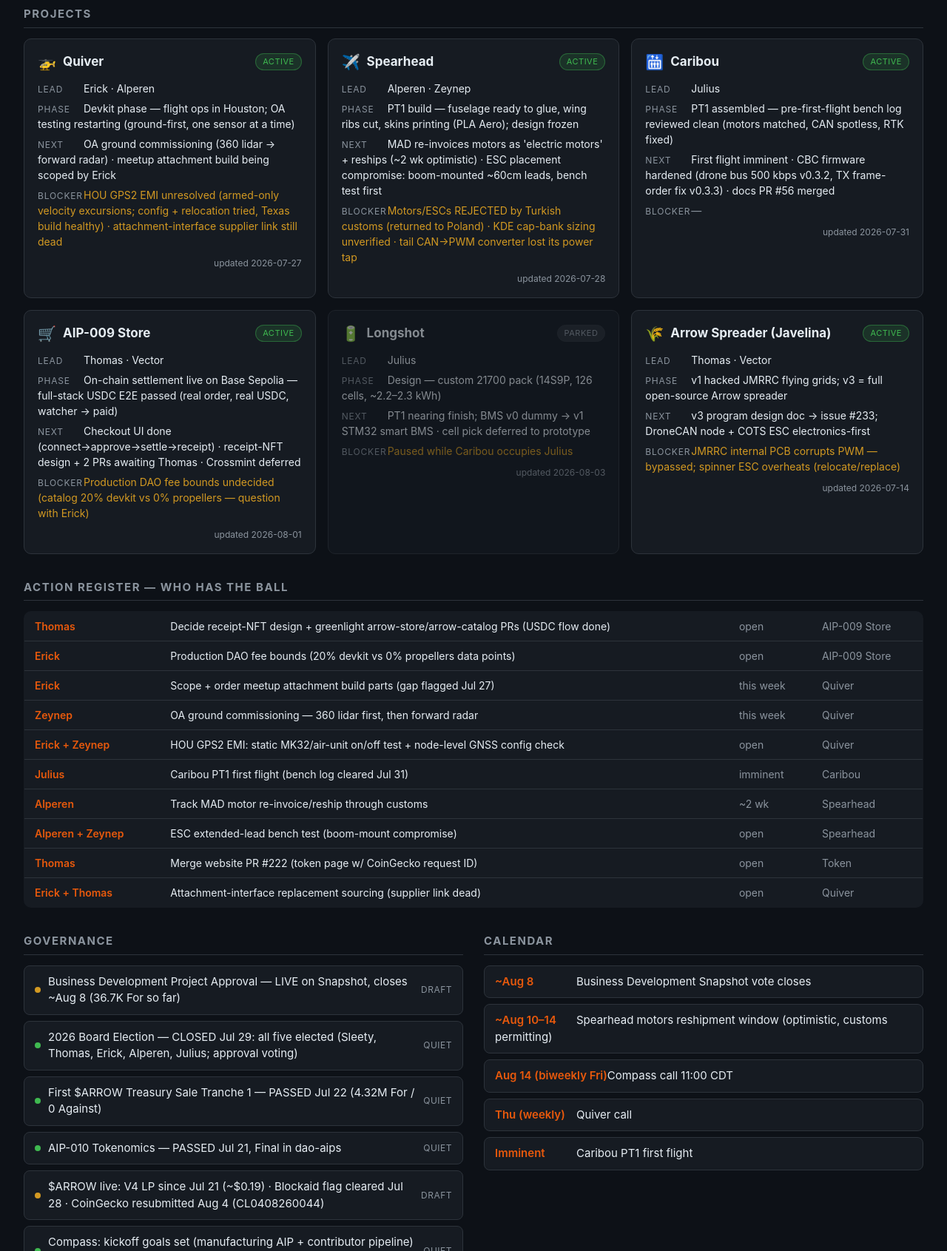
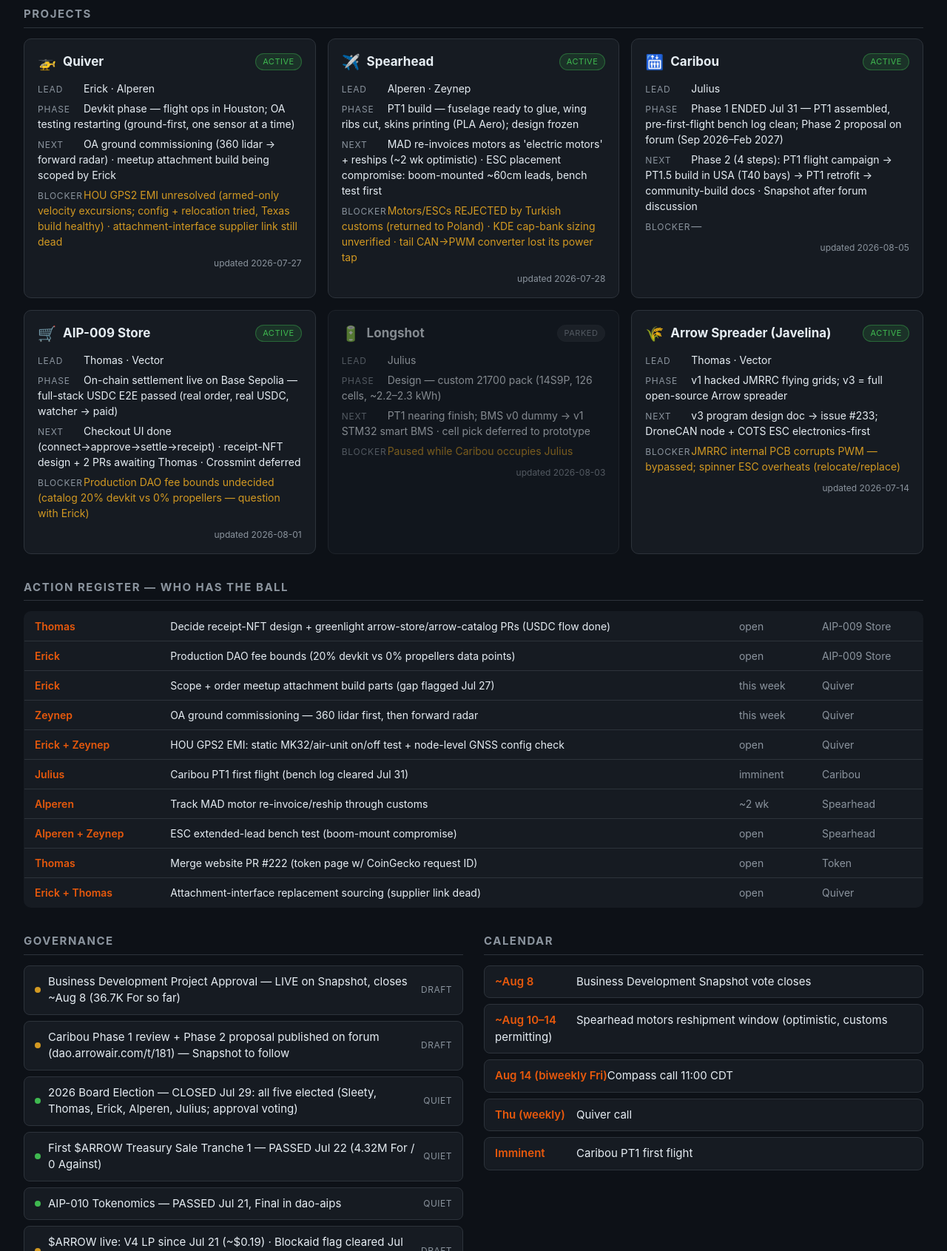
Before and after one commit to Arrow-air/dashboards, a plain HTML site: page index.html in a window 1280 px wide. Shown: the part 120-1811 px from the top of the page at 74% size. Drawn offline with Linux system fonts and the light colour scheme.

Commit message:
Caribou: Phase 1 ended Jul 31, Phase 2 proposal live on forum (topic 181)
Co-Authored-By: Claude Fable 5 <noreply@anthropic.com>

```diff
--- a/index.html
+++ b/index.html
@@ -78,10 +78,10 @@
     <div class="card">
       <div class="card-head"><span class="pemoji">🛗</span><h3>Caribou</h3><span class="badge active-badge">active</span></div>
       <div class="row"><span class="lbl">Lead</span>Julius</div>
-      <div class="row"><span class="lbl">Phase</span>PT1 assembled — pre-first-flight bench log reviewed clean (motors matched, CAN spotless, RTK fixed)</div>
-      <div class="row"><span class="lbl">Next</span>First flight imminent · CBC firmware hardened (drone bus 500 kbps v0.3.2, TX frame-order fix v0.3.3) · docs PR #56 merged</div>
+      <div class="row"><span class="lbl">Phase</span>Phase 1 ENDED Jul 31 — PT1 assembled, pre-first-flight bench log clean; Phase 2 proposal on forum (Sep 2026–Feb 2027)</div>
+      <div class="row"><span class="lbl">Next</span>Phase 2 (4 steps): PT1 flight campaign → PT1.5 build in USA (T40 bays) → PT1 retrofit → community-build docs · Snapshot after forum discussion</div>
       <div class="row blocker none"><span class="lbl">Blocker</span>—</div>
-      <div class="updated">updated 2026-07-31</div>
+      <div class="updated">updated 2026-08-05</div>
     </div>
     <div class="card">
       <div class="card-head"><span class="pemoji">🛒</span><h3>AIP-009 Store</h3><span class="badge active-badge">active</span></div>
@@ -114,7 +114,7 @@
 <div class="cols">
 <div>
 <h2>Governance</h2>
-<ul><li class="gov draft"><span class="dot"></span>Business Development Project Approval — LIVE on Snapshot, closes ~Aug 8 (36.7K For so far)<span class="gstate">draft</span></li><li class="gov quiet"><span class="dot"></span>2026 Board Election — CLOSED Jul 29: all five elected (Sleety, Thomas, Erick, Alperen, Julius; approval voting)<span class="gstate">quiet</span></li><li class="gov quiet"><span class="dot"></span>First $ARROW Treasury Sale Tranche 1 — PASSED Jul 22 (4.32M For / 0 Against)<span class="gstate">quiet</span></li><li class="gov quiet"><span class="dot"></span>AIP-010 Tokenomics — PASSED Jul 21, Final in dao-aips<span class="gstate">quiet</span></li><li class="gov draft"><span class="dot"></span>$ARROW live: V4 LP since Jul 21 (~$0.19) · Blockaid flag cleared Jul 28 · CoinGecko resubmitted Aug 4 (CL0408260044)<span class="gstate">draft</span></li><li class="gov quiet"><span class="dot"></span>Compass: kickoff goals set (manufacturing AIP + contributor pipeline) · bounty creation session ran Jul 31<span class="gstate">quiet</span></li></ul>
+<ul><li class="gov draft"><span class="dot"></span>Business Development Project Approval — LIVE on Snapshot, closes ~Aug 8 (36.7K For so far)<span class="gstate">draft</span></li><li class="gov draft"><span class="dot"></span>Caribou Phase 1 review + Phase 2 proposal published on forum (dao.arrowair.com/t/181) — Snapshot to follow<span class="gstate">draft</span></li><li class="gov quiet"><span class="dot"></span>2026 Board Election — CLOSED Jul 29: all five elected (Sleety, Thomas, Erick, Alperen, Julius; approval voting)<span class="gstate">quiet</span></li><li class="gov quiet"><span class="dot"></span>First $ARROW Treasury Sale Tranche 1 — PASSED Jul 22 (4.32M For / 0 Against)<span class="gstate">quiet</span></li><li class="gov quiet"><span class="dot"></span>AIP-010 Tokenomics — PASSED Jul 21, Final in dao-aips<span class="gstate">quiet</span></li><li class="gov draft"><span class="dot"></span>$ARROW live: V4 LP since Jul 21 (~$0.19) · Blockaid flag cleared Jul 28 · CoinGecko resubmitted Aug 4 (CL0408260044)<span class="gstate">draft</span></li><li class="gov quiet"><span class="dot"></span>Compass: kickoff goals set (manufacturing AIP + contributor pipeline) · bounty creation session ran Jul 31<span class="gstate">quiet</span></li></ul>
 <h2>Treasury</h2>
 <div class="treasury">$ARROW/USDC V4 LP live since Jul 21 (~$0.19, ~$45K/side) · ArrowSettlement on Base Sepolia (testnet) — mainnet + AIP-009 revenue counter after Thomas signs off</div>
 </div>
```
Also changed, not shown: data.json (+7 -3 lines).
